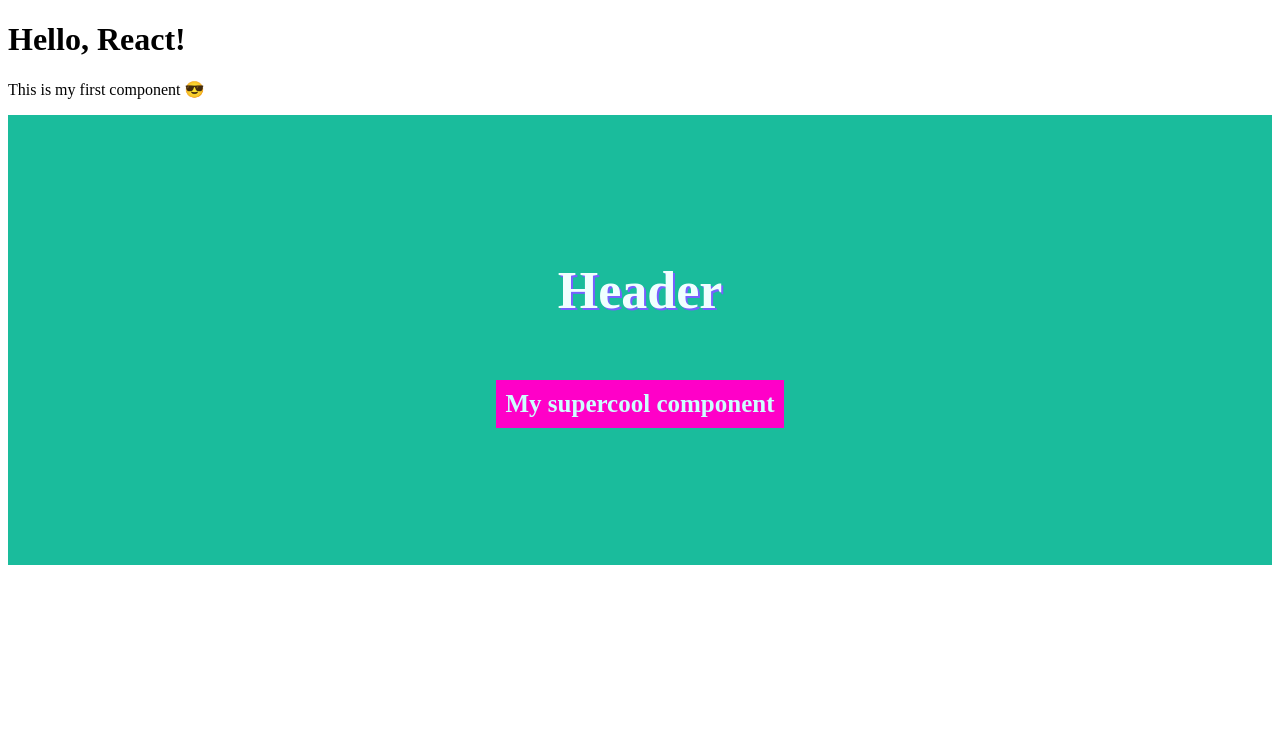
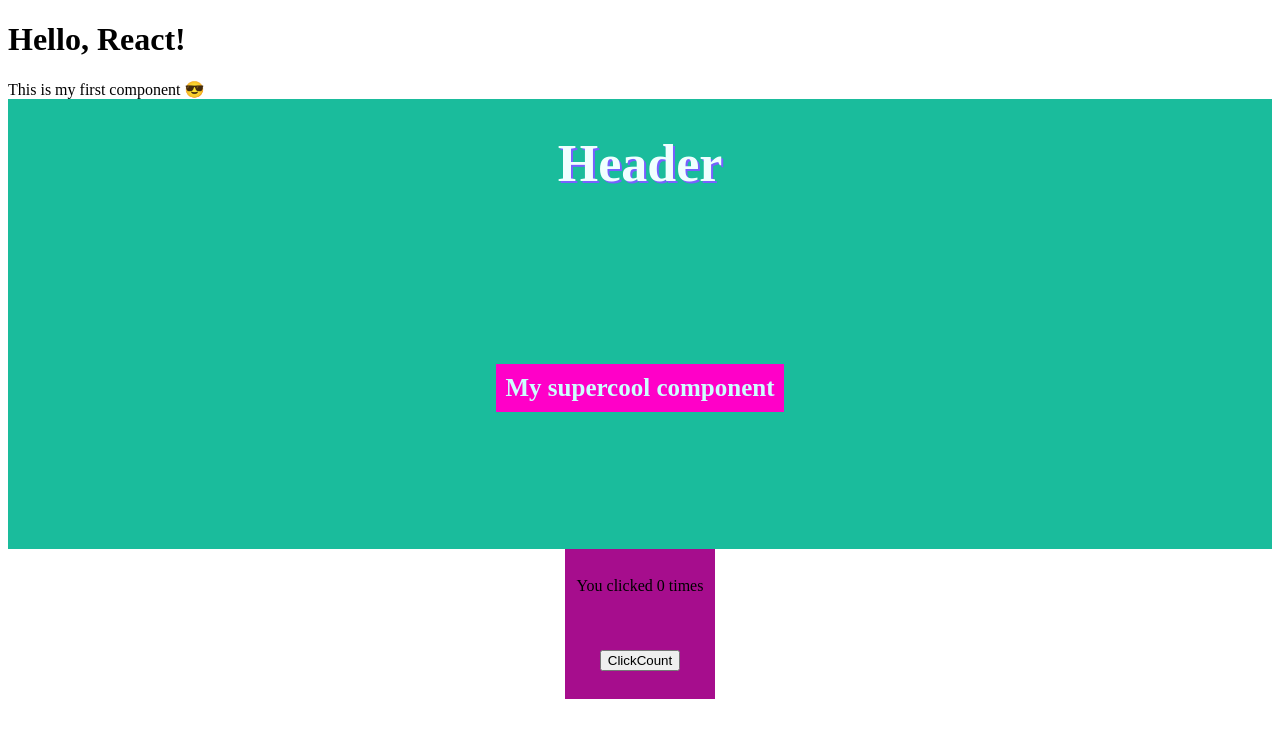
Before and after one commit to SekiMowi/portfolio, a React (Create React App) app: page / in a window 1280 px wide. Shown: the top 738 px of the page. Built offline with nearby package versions, Linux system fonts and the light colour scheme.

Commit message:
added hooks

```diff
--- a/src/App.tsx
+++ b/src/App.tsx
@@ -1,6 +1,7 @@
 import React from 'react'
 import MyFirstComponent from './components/myFirstComponent';
 import SomeExampleComponent from './components/example/someExampleComponent'
+import ClickCount from './components/clickCount';
 
 
 const App: React.FC = () => {
@@ -8,6 +9,7 @@
     <div>
       <MyFirstComponent />
       <SomeExampleComponent />
+      <ClickCount />
     </div>
   )
 }
--- /dev/null
+++ b/src/components/clickCount.module.scss
@@ -0,0 +1,13 @@
+.container{
+    background-color: rgb(166, 13, 141);
+    height: 150px;
+    width: 150px;
+    margin: auto;
+    display: grid;
+}
+p{
+    margin: auto;
+}
+button{
+    margin: auto;
+}
--- /dev/null
+++ b/src/components/clickCount.tsx
@@ -0,0 +1,22 @@
+import React, { useEffect, useState } from 'react'
+import styles from './clickCount.module.scss'
+type ClickCountProps = {
+
+}
+
+const ClickCount: React.FC<ClickCountProps> = () => {
+  const [count, setCount] = useState(0)
+  useEffect(() => {
+    console.log('count:', count)
+    },[count]);
+
+  return (
+    <div className={styles.container}>
+      <p>You clicked {count} times</p>
+      <button onClick={() => setCount(count + 1)}>
+      ClickCount
+      </button>
+    </div>
+  )
+}
+export default ClickCount
```
